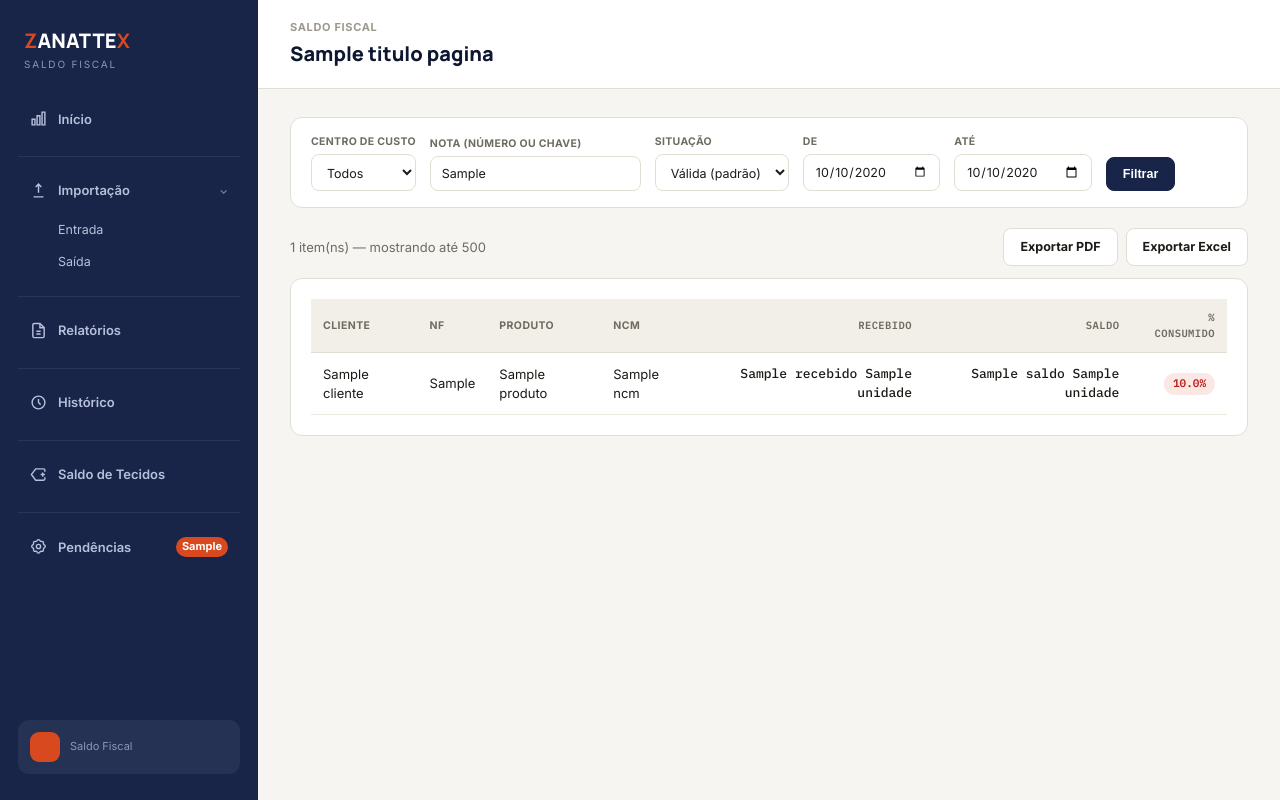
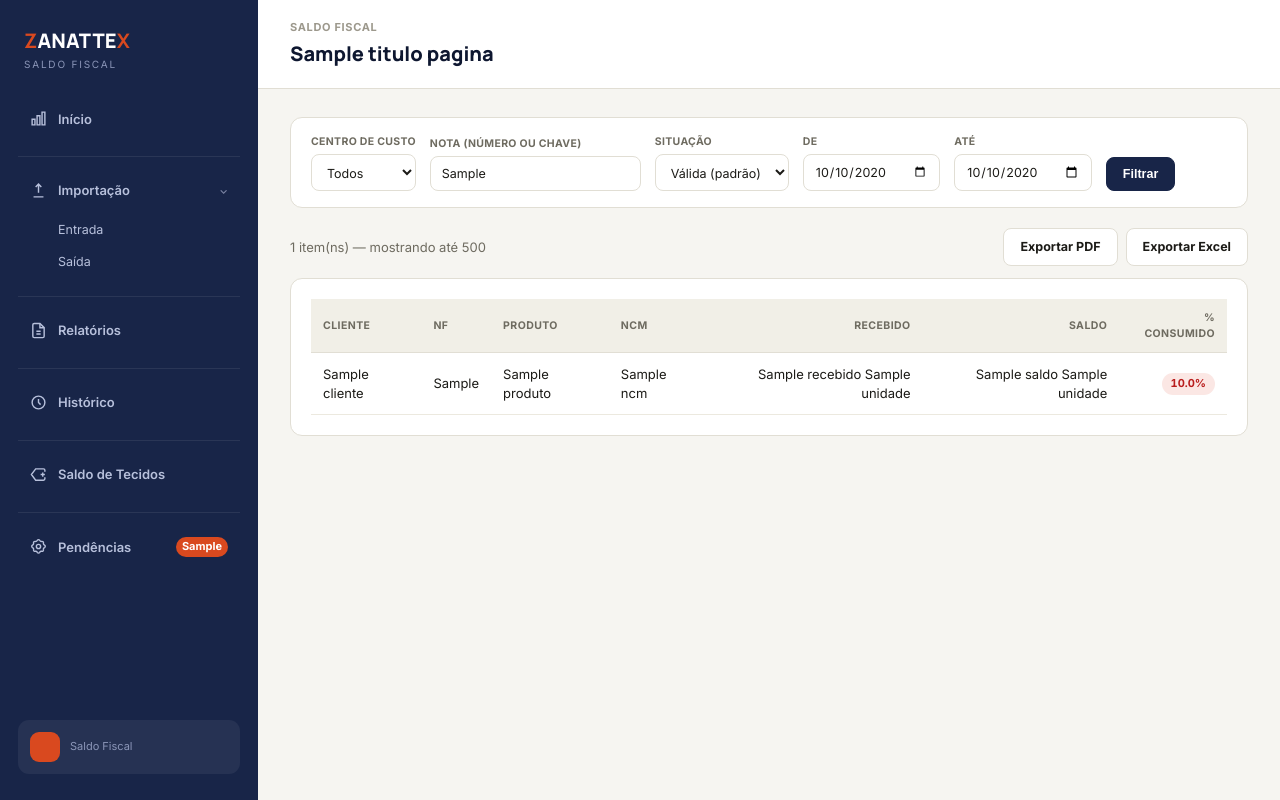
Before and after one commit to ErickVascoN/Central-Zanattex, a Django app: template fiscal/templates/fiscal/relatorios.html in a window 1280 px wide. Run offline with Django 3.2, Linux system fonts and the light colour scheme; the template is opened without the code that fills it: most values are stand-ins (such as "Sample title", 1, 10 or a date in 2020); parts of the project's set-up code (start-up, migrations or seed data) failed here and were passed over; some libraries are stand-ins or nearby versions.

Commit message:
fix(fiscal): números em Inter tabular, igual ao resto da Central
O Saldo Fiscal mostrava valores, KPIs e colunas numéricas em IBM Plex
Mono, diferente de todos os outros módulos. Passa a usar a mesma Inter
com algarismos tabulares (continua alinhando em coluna) e deixa de
baixar a Plex Mono do Google Fonts.

Co-Authored-By: Claude Opus 5.5 <noreply@anthropic.com>

```diff
--- a/fiscal/static/fiscal/css/fiscal.css
+++ b/fiscal/static/fiscal/css/fiscal.css
@@ -6,8 +6,8 @@ só como acento pontual (título, estado ativo, alerta). O wordmark ZANATTEX
 é o mesmo truque de cor já usado em templates/paineis/home.html — só a
 paleta ao redor dele muda.
 
-Redesign (2026-09): números em fonte monoespaçada (leitura tabular mais
-fácil), cartões de KPI com "chip" de ícone, sidebar em navy sólido em vez
+Redesign (2026-09): números com algarismos tabulares (Inter, igual ao resto
+da Central — a mono foi abandonada em 2026-10), cartões de KPI com "chip" de ícone, sidebar em navy sólido em vez
 de branco, barra de filtros como toolbar/chips em vez de <form> cru. Os
 NOMES das classes não mudaram — só o token/valor — pra não quebrar
 pendencias.html, relatorios.html, resolver_pendencia.html e a
@@ -40,7 +40,6 @@ como estavam.
 
     --font: "Inter", ui-sans-serif, system-ui, -apple-system, "Segoe UI", Roboto, sans-serif;
     --font-head: "Manrope", var(--font);
-    --font-mono: "IBM Plex Mono", ui-monospace, "SFMono-Regular", Consolas, monospace;
     --radius: 12px;
     --sidebar-w: 258px;
 }
@@ -58,9 +57,13 @@ body.fiscal {
 
 a { color: inherit; text-decoration: none; }
 
-/* números tabulares em qualquer lugar do app — saldo, valores, % */
+/* números tabulares em qualquer lugar do app — saldo, valores, %.
+   Mesma Inter do resto da Central (static/css/app.css), só com algarismos
+   de largura fixa pra alinhar em coluna. A fonte monoespaçada antiga
+   (IBM Plex Mono) deixava os números do Fiscal com cara diferente dos
+   outros módulos — padronizado em 2026-10. */
 .fiscal-num, .fiscal-tbl .num, .fiscal-kpi .valor, .fiscal-mini-stat .valor {
-    font-family: var(--font-mono);
+    font-family: var(--font);
     font-variant-numeric: tabular-nums;
 }
 
@@ -346,7 +349,7 @@ a { color: inherit; text-decoration: none; }
 }
 .fiscal-caixa .linha:last-child { border-bottom: none; }
 .fiscal-caixa .linha .rotulo { color: var(--muted); }
-.fiscal-caixa .linha .valor { font-family: var(--font-mono); font-weight: 700; color: var(--ink); font-variant-numeric: tabular-nums; text-align: right; }
+.fiscal-caixa .linha .valor { font-family: var(--font); font-weight: 700; color: var(--ink); font-variant-numeric: tabular-nums; text-align: right; }
 .fiscal-caixa .linha .valor.crit { color: var(--crit); }
 
 /* ── Barra de filtros / toolbar ──────────────────────────────────────────
--- a/fiscal/templates/fiscal/base_fiscal.html
+++ b/fiscal/templates/fiscal/base_fiscal.html
@@ -11,7 +11,7 @@
     <meta name="theme-color" content="#172554">
     <link rel="apple-touch-icon" href="{% static 'icons/apple-touch-icon.png' %}">
     <link rel="preconnect" href="https://fonts.googleapis.com">
-    <link href="https://fonts.googleapis.com/css2?family=Manrope:wght@600;700;800&family=Inter:wght@400;500;600;700;800&family=IBM+Plex+Mono:wght@500;600&display=swap" rel="stylesheet">
+    <link href="https://fonts.googleapis.com/css2?family=Manrope:wght@600;700;800&family=Inter:wght@400;500;600;700;800&display=swap" rel="stylesheet">
     <link rel="stylesheet" href="{% static 'fiscal/css/fiscal.css' %}">
     {% block head_extra %}{% endblock %}
 </head>
```
